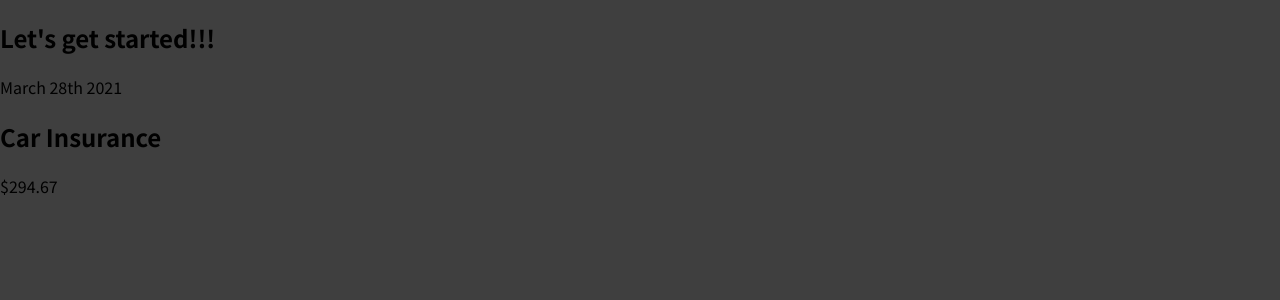
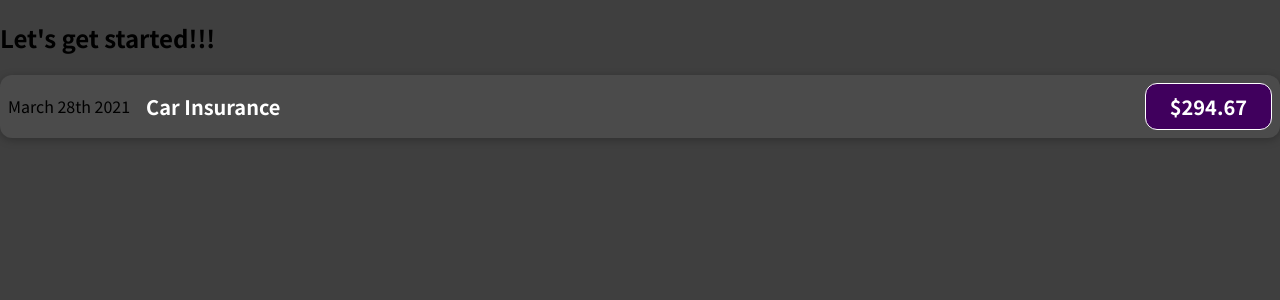
Before and after one commit to salasimo/react-complete-guide, a JavaScript app: page / in a window 1280 px wide. Shown: the top 300 px of the page. Built offline with nearby package versions, Linux system fonts and the light colour scheme.

Commit message:
added className

```diff
--- a/src/components/ExpenseItem.js
+++ b/src/components/ExpenseItem.js
@@ -1,10 +1,12 @@
+import "./ExpenseItem.css";
+
 function ExpenseItem() {
     return (
-        <div>
+        <div className="expense-item">
             <div>March 28th 2021</div>
-            <div>
+            <div className="expense-item__description">
                 <h2>Car Insurance</h2>
-                <div>$294.67</div>
+                <div className="expense-item__price">$294.67</div>
             </div>
         </div>
     );
```
Also changed, not shown: 1 other file (tests, documents, lock files or other folders).
